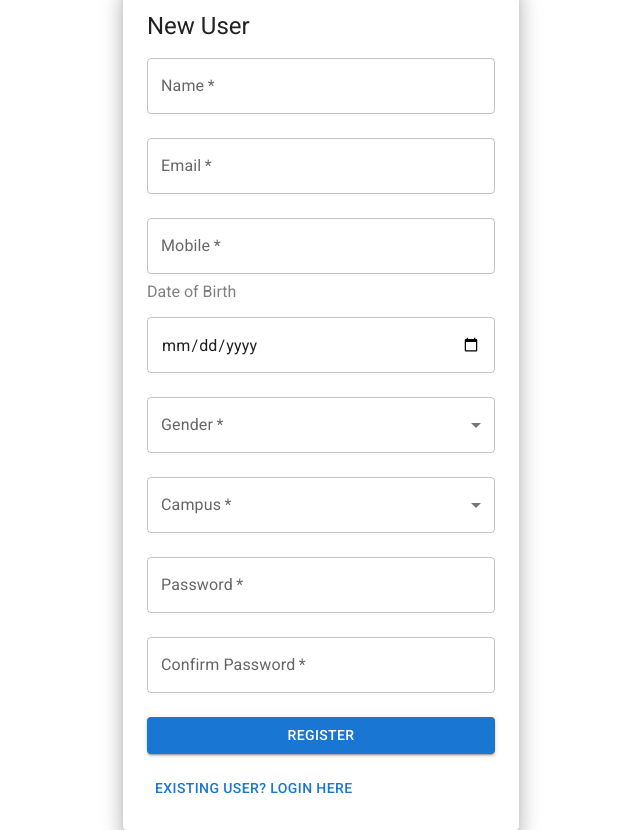
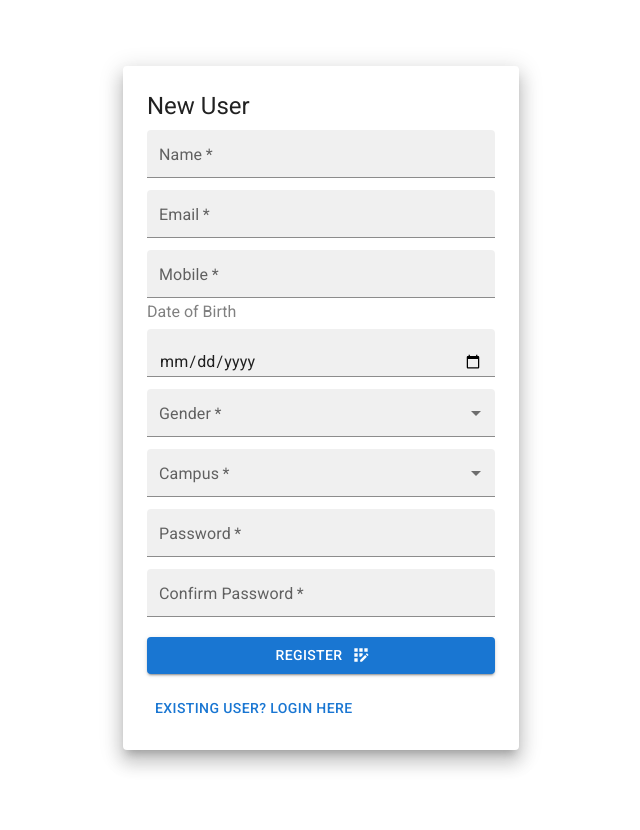
Before and after one commit to jeffreyrujenr/lifehouse-church-app, a Next.js app: page / in a window 1280 px wide. Both pictures are taken after a click on the button "NEW USER? REGISTER HERE". Shown: the whole page, without its empty margins (319-959 px from the left). Built offline with nearby package versions, Linux system fonts and the light colour scheme.

Commit message:
login register test version 1

```diff
--- a/components/AuthForm.jsx
+++ b/components/AuthForm.jsx
@@ -4,54 +4,102 @@ import TextField from "@mui/material/TextField";
 import Box from "@mui/material/Box";
 import Typography from "@mui/material/Typography";
 import Container from "@mui/material/Container";
-import { MenuItem, Paper, Select } from "@mui/material";
+import {
+  CircularProgress,
+  Dialog,
+  DialogContent,
+  MenuItem,
+  Paper,
+  Select,
+} from "@mui/material";
 import useLogin from "@/hooks/useLogin";
 import useRegister from "@/hooks/useRegister";
+import { AppRegistrationTwoTone, LoginTwoTone } from "@mui/icons-material";
+import validator from "validator";
 
-export default function AuthForm({ user, setUser }) {
+export default function AuthForm() {
+  const [name, setName] = useState("");
+  const [email, setEmail] = useState("");
+  const [mobile, setMobile] = useState("");
+  const [dateOfBirth, setDateOfBirth] = useState("");
+  const [gender, setGender] = useState("");
+  const [campus, setCampus] = useState("");
+  const [password, setPassword] = useState("");
+  const [confirmPassword, setConfirmPassword] = useState("");
+  const { register, registerError, registerIsLoading } = useRegister();
+  const { login, loginError, loginIsLoading } = useLogin();
+  const [authError, setAuthError] = useState("");
   const [toggle, setToggle] = useState(true);
-  const { login, loginError, loginIsLoading } = useLogin();
-  const { register, registerError, registerIsLoading } = useRegister();
+  const [toggleDialog, setToggleDialog] = useState(false);
 
-  const calculateAge = (e) => {
-    const age = Math.abs(
-      new Date(
-        new Date() - new Date(new FormData(e.currentTarget).get("dateOfBirth"))
-      ).getUTCFullYear() - 1970
-    );
+  const calculateAge = (dateOfBirth) => {
+    const diff =
+      new Date(new Date() - new Date(dateOfBirth)).getUTCFullYear() - 1970;
+    let age;
+    if (diff > 1) age = `${Math.abs(diff)} years`;
+    else age = `${diff} months`;
     return age;
   };
 
-  const loginUser = async (e) => {
-    e.preventDefault();
-    const formData = new FormData(e.currentTarget);
-    const email = formData.get("email");
-    const mobile = formData.get("mobile");
-    const password = formData.get("password");
-
-    if (email || mobile) {
+  const loginUser = async () => {
+    const errors = [];
+    if (!(email || mobile)) {
+      errors.push("Email/Mobile must be filled");
+    }
+    if (email && !validator.isEmail(email)) {
+      errors.push("Email is not valid");
+    }
+    if (mobile && (!validator.isMobilePhone(mobile) || mobile.length !== 10)) {
+      errors.push("Mobile is not valid");
+    }
+    if (!password) {
+      errors.push("Password must be filled");
+    }
+    if (errors.length > 0) {
+      setAuthError(errors[0]);
+    } else {
+      setAuthError("");
+      setToggleDialog(true);
+      try {
         await login(email, mobile, password);
-    } else {
-      alert("Require email or mobile");
+      } catch (error) {
+        console.error("Login error:", error);
+        setAuthError("An error occurred during login");
+      }
     }
   };
 
-  const registerUser = async (e) => {
-    e.preventDefault();
-    const formData = new FormData(e.currentTarget);
-    const name = formData.get("name");
-    const email = formData.get("email");
-    const mobile = formData.get("mobile");
-    const dateOfBirth = formData.get("dateOfBirth");
-    const age = calculateAge(e);
-    const gender = formData.get("gender");
-    const campus = formData.get("campus");
-    const password = formData.get("password");
-    const confirmPassword = formData.get("confirmPassword");
+  const registerUser = async () => {
+    const errors = [];
 
-    if (password !== confirmPassword) alert("Passwords do not match");
-    else {
-      const res = await register(
+    if (!name) errors.push("Name must be filled");
+    if (!email) errors.push("Email must be filled");
+    if (!mobile) errors.push("Mobile must be filled");
+    if (!dateOfBirth) errors.push("Date of Birth must be filled");
+    if (new Date(dateOfBirth) > new Date())
+      errors.push("Date of Birth cannot be in the future");
+    const age = calculateAge(dateOfBirth);
+    if (!gender) errors.push("Gender must be filled");
+    if (!campus) errors.push("Campus must be filled");
+    if (!password) errors.push("Password must be filled");
+    if (!confirmPassword) errors.push("Confirm password must be filled");
+    if (!validator.isEmail(email)) errors.push("Email is not valid");
+    if (!validator.isMobilePhone(mobile) && mobile.length !== 10)
+      errors.push("Mobile is not valid");
+    if (!validator.isStrongPassword(password)) {
+      errors.push(
+        "Password is not strong enough. Use a combination of lowercase & uppercase letters, numbers and symbols. Minimum 8 characters long"
+      );
+    }
+    if (password !== confirmPassword) errors.push("Passwords are not matching");
+
+    if (errors.length > 0) {
+      setAuthError(errors[0]);
+    } else {
+      setAuthError("");
+      setToggleDialog(true);
+      try {
+        await register(
           name,
           email,
           mobile,
@@ -61,6 +109,10 @@ export default function AuthForm({ user, setUser }) {
           campus,
           password
         );
+      } catch (error) {
+        console.error("Registration error:", error);
+        setAuthError("An error occurred during registration");
+      }
     }
   };
 
@@ -80,51 +132,84 @@ export default function AuthForm({ user, setUser }) {
           <Typography component="h1" variant="h5">
             Existing User
           </Typography>
-          <Box component="form" onSubmit={loginUser} noValidate>
+          <Box>
             <TextField
-              margin="normal"
+              variant="filled"
+              size="small"
+              margin="dense"
               required
               fullWidth
               id="email"
               label="Email"
               type="email"
               name="email"
-              // autoComplete="email"
               autoFocus
+              onChange={(e) => setEmail(e.target.value)}
             />
             <Typography component="p" color={"GrayText"} textAlign="center">
               Or
             </Typography>
             <TextField
-              margin="normal"
+              variant="filled"
+              size="small"
+              margin="dense"
               required
               fullWidth
               id="mobile"
               label="Mobile"
-              type="phone"
+              type="tel"
               name="mobile"
-              // autoComplete="mobile"
-              autoFocus
+              onChange={(e) => setMobile(e.target.value)}
             />
             <TextField
-              margin="normal"
+              variant="filled"
+              size="small"
+              margin="dense"
               required
               fullWidth
               name="password"
               label="Password"
               type="password"
               id="password"
+              onChange={(e) => setPassword(e.target.value)}
             />
             <Button
               type="submit"
               fullWidth
               variant="contained"
               style={{ margin: "1rem 0" }}
-              disabled={loginIsLoading}
+              onClick={(e) => {
+                e.preventDefault();
+                loginUser();
+              }}
+              endIcon={loginIsLoading ? <CircularProgress /> : <LoginTwoTone />}
             >
               Login
             </Button>
-            <Typography>{loginError}</Typography>
+            {authError && (
+              <Typography
+                sx={{
+                  padding: "1rem",
+                  color: "red",
+                  border: "1px solid red",
+                  borderRadius: "0.25rem",
+                }}
+              >
+                {authError}
+              </Typography>
+            )}
+            {loginError && (
+              <Typography
+                sx={{
+                  padding: "1rem",
+                  color: "red",
+                  border: "1px solid red",
+                  borderRadius: "0.25rem",
+                }}
+              >
+                {loginError}
+              </Typography>
+            )}
             <Button
               variant="text"
               onClick={() => setToggle(!toggle)}
@@ -133,78 +218,112 @@ export default function AuthForm({ user, setUser }) {
               New user? Register here
             </Button>
           </Box>
+          <Dialog open={toggleDialog}>
+            <DialogContent
+              sx={{
+                display: "flex",
+                flexDirection: "column",
+                height: "100%",
+                justifyContent: "space-around",
+                alignItems: "center",
+              }}
+            >
+              <CircularProgress />
+              <br />
+              Logging in
+            </DialogContent>
+          </Dialog>
         </Paper>
       ) : (
         <Paper elevation={12} style={{ padding: 24 }}>
           <Typography component="h1" variant="h5">
             New User
           </Typography>
-          <Box component="form" onSubmit={registerUser} noValidate>
+          <Box>
             <TextField
-              margin="normal"
+              variant="filled"
+              size="small"
+              margin="dense"
               required
               fullWidth
               id="name"
               label="Name"
               type="text"
               name="name"
-              // autoComplete="name"
               autoFocus
+              onChange={(e) => setName(e.target.value)}
             />
             <TextField
-              margin="normal"
+              variant="filled"
+              size="small"
+              margin="dense"
               required
               fullWidth
               id="email"
               label="Email"
               type="email"
               name="email"
-              // autoComplete="email"
+              onChange={(e) => setEmail(e.target.value)}
             />
             <TextField
-              margin="normal"
+              variant="filled"
+              size="small"
+              margin="dense"
               required
               fullWidth
               id="mobile"
               label="Mobile"
               type="tel"
               name="mobile"
-              // autoComplete="mobile"
+              onChange={(e) => setMobile(e.target.value)}
             />
-            <label style={{ color: "GrayText", fontFamily: "Roboto" }}>
+            <label
+              style={{
+                color: "GrayText",
+                fontFamily: "Roboto",
+              }}
+            >
               Date of Birth
             </label>
             <TextField
-              margin="normal"
+              variant="filled"
+              size="small"
+              margin="dense"
               required
               fullWidth
               id="dateOfBirth"
               type="date"
               name="dateOfBirth"
-              // autoComplete="date-of-birth"
+              onChange={(e) => setDateOfBirth(e.target.value)}
             />
             <TextField
               select
-              margin="normal"
+              variant="filled"
+              size="small"
+              margin="dense"
               required
               fullWidth
               name="gender"
               label="Gender"
               type="text"
               id="gender"
+              onChange={(e) => setGender(e.target.value)}
             >
               <MenuItem value="Male">Male</MenuItem>
               <MenuItem value="Female">Female</MenuItem>
             </TextField>
             <TextField
               select
-              margin="normal"
+              variant="filled"
+              size="small"
+              margin="dense"
               required
               fullWidth
               name="campus"
               label="Campus"
               type="text"
               id="campus"
+              onChange={(e) => setCampus(e.target.value)}
             >
               <MenuItem value="Marathahalli, Bengaluru">
                 Marathahalli, Bengaluru
@@ -216,35 +335,72 @@ export default function AuthForm({ user, setUser }) {
               <MenuItem value="Trichy">Trichy</MenuItem>
             </TextField>
             <TextField
-              margin="normal"
+              variant="filled"
+              size="small"
+              margin="dense"
               required
               fullWidth
               name="password"
               label="Password"
               type="password"
               id="password"
-              // autoComplete="password"
+              onChange={(e) => setPassword(e.target.value)}
             />
             <TextField
-              margin="normal"
+              variant="filled"
+              size="small"
+              margin="dense"
               required
               fullWidth
               name="confirmPassword"
               label="Confirm Password"
               type="password"
               id="confirmPassword"
-              // autoComplete="password"
+              onChange={(e) => setConfirmPassword(e.target.value)}
             />
             <Button
               type="submit"
               fullWidth
               variant="contained"
               style={{ margin: "1rem 0" }}
-              disabled={registerIsLoading}
+              onClick={(e) => {
+                e.preventDefault();
+                registerUser();
+              }}
+              endIcon={
+                loginIsLoading ? (
+                  <CircularProgress />
+                ) : (
+                  <AppRegistrationTwoTone />
+                )
+              }
             >
               Register
             </Button>
-            <Typography>{registerError}</Typography>
+            {authError && (
+              <Typography
+                sx={{
+                  padding: "1rem",
+                  color: "red",
+                  border: "1px solid red",
+                  borderRadius: "0.25rem",
+                }}
+              >
+                {authError}
+              </Typography>
+            )}
+            {registerError && (
+              <Typography
+                sx={{
+                  padding: "1rem",
+                  color: "red",
+                  border: "1px solid red",
+                  borderRadius: "0.25rem",
+                }}
+              >
+                {registerError}
+              </Typography>
+            )}
             <Button
               variant="text"
               onClick={() => setToggle(!toggle)}
@@ -253,6 +409,21 @@ export default function AuthForm({ user, setUser }) {
               Existing user? Login here
             </Button>
           </Box>
+          <Dialog open={toggleDialog}>
+            <DialogContent
+              sx={{
+                display: "flex",
+                flexDirection: "column",
+                height: "100%",
+                justifyContent: "space-around",
+                alignItems: "center",
+              }}
+            >
+              <CircularProgress />
+              <br />
+              Registering user
+            </DialogContent>
+          </Dialog>
         </Paper>
       )}
     </Container>
--- a/package.json
+++ b/package.json
@@ -19,7 +19,8 @@
     "dayjs": "^1.11.10",
     "next": "13.5.5",
     "react": "^18",
-    "react-dom": "^18"
+    "react-dom": "^18",
+    "validator": "^13.11.0"
   },
   "devDependencies": {
     "eslint": "^8",
```
Also changed, not shown: components/Navbar.jsx (+28 -2 lines), hooks/useDelete.js (+10 -7 lines), hooks/useLogin.js (+8 -5 lines), hooks/useRegister.js (+5 -2 lines), hooks/useUpdate.js (+5 -2 lines), 1 other file (tests, documents, lock files or other folders). Lines whose indentation alone changed are shown as unchanged.
